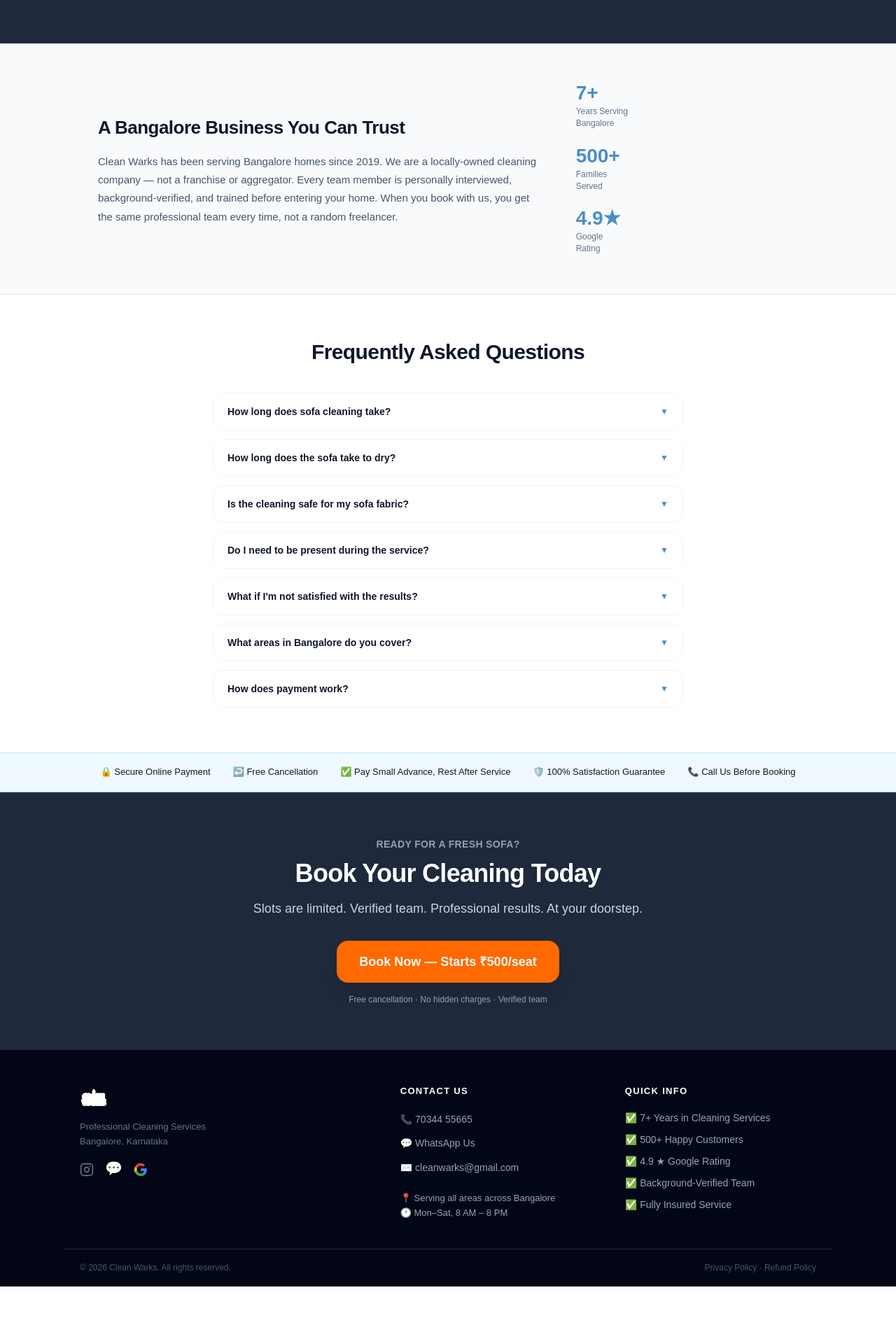
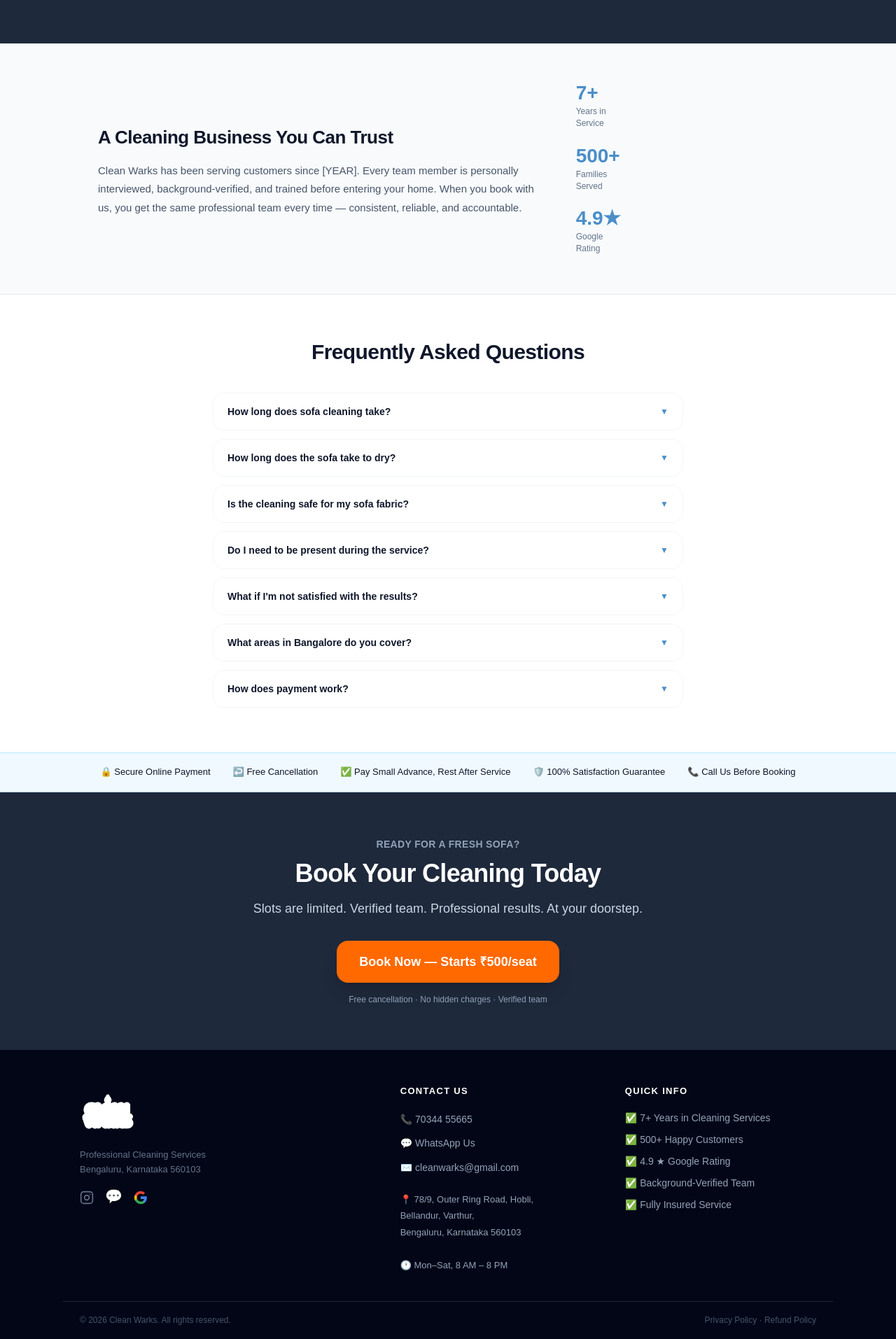
Before and after one commit to cleanwarks1/cwbangalorebooking, a Next.js app: page / in a window 1280 px wide. Shown: the part 4800-6713 px from the top of the page at 70% size. Before the commit the page ends 6638 px from the top, so only its background shows below. Built offline with nearby package versions, Linux system fonts and the light colour scheme; no server answers.

Commit message:
Footer logo 80px, full address, about section copy, Bengaluru tagline

```diff
--- a/app/globals.css
+++ b/app/globals.css
@@ -226,7 +226,7 @@
   .footer-inner { grid-template-columns: 1fr; gap: 32px; }
 }
 .footer-logo {
-  height: 40px;
+  height: 80px;
   width: auto;
   margin-bottom: 12px;
   filter: brightness(0) invert(1);
--- a/app/page.tsx
+++ b/app/page.tsx
@@ -531,19 +531,18 @@
       <section className="about-strip">
         <div className="about-strip-inner">
           <div className="about-text">
-            <h3>A Bangalore Business You Can Trust</h3>
+            <h3>A Cleaning Business You Can Trust</h3>
             <p>
-              Clean Warks has been serving Bangalore homes since 2019.
-              We are a locally-owned cleaning company — not a franchise or aggregator.
-              Every team member is personally interviewed, background-verified, and trained before
-              entering your home. When you book with us, you get the same professional team every time,
-              not a random freelancer.
+              Clean Warks has been serving customers since [YEAR].
+              Every team member is personally interviewed, background-verified, and
+              trained before entering your home. When you book with us, you get the
+              same professional team every time — consistent, reliable, and accountable.
             </p>
           </div>
           <div className="about-stats-mini">
             <div className="stat-mini">
               <strong>7+</strong>
-              <span>Years Serving<br />Bangalore</span>
+              <span>Years in<br />Service</span>
             </div>
             <div className="stat-mini">
               <strong>500+</strong>
@@ -621,7 +620,7 @@
           {/* Column 1: Brand */}
           <div className="footer-col">
             <img src="/Clean-Warks-Logo-no-back.png" alt="Clean Warks" className="footer-logo" />
-            <p className="footer-tagline">Professional Cleaning Services<br />Bangalore, Karnataka</p>
+            <p className="footer-tagline">Professional Cleaning Services<br />Bengaluru, Karnataka 560103</p>
             <div className="footer-social">
               <a href="https://www.instagram.com/cleanwarks/" target="_blank" rel="noopener" aria-label="Instagram">
                 <svg width="20" height="20" viewBox="0 0 24 24" fill="none" stroke="currentColor" strokeWidth="2">
@@ -655,8 +654,11 @@
                 </a>
               </li>
               <li><a href="mailto:cleanwarks@gmail.com">✉️ cleanwarks@gmail.com</a></li>
-              <li style={{ marginTop: "12px", color: "#94a3b8", fontSize: "13px", lineHeight: 1.6 }}>
-                📍 Serving all areas across Bangalore<br />
+              <li style={{ marginTop: "12px", color: "#94a3b8", fontSize: "13px", lineHeight: 1.8 }}>
+                📍 78/9, Outer Ring Road, Hobli,<br />
+                Bellandur, Varthur,<br />
+                Bengaluru, Karnataka 560103<br />
+                <br />
                 🕐 Mon–Sat, 8 AM – 8 PM
               </li>
             </ul>
```
